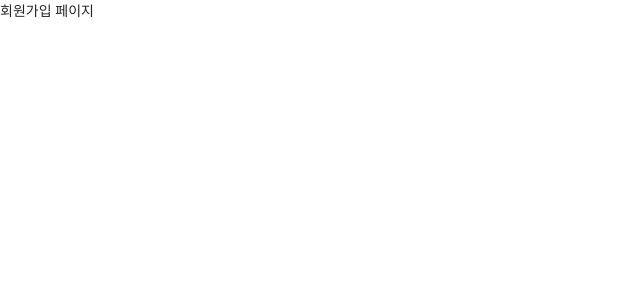
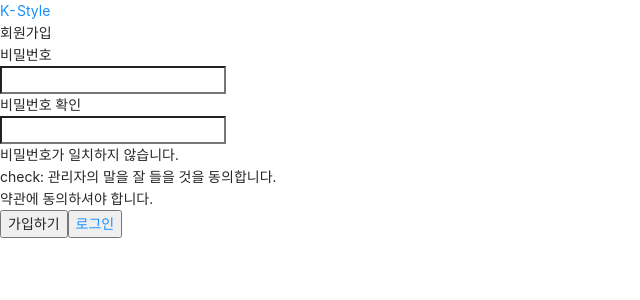
Before and after one commit to KYH9800/e-Library, a Next.js app in the folder prepare/front/: page /signup in a window 1280 px wide. Shown: the top 300 px of the page, without its empty margins (0-640 px from the left). Built offline with nearby package versions, Linux system fonts and the light colour scheme.

Commit message:
setting login && signup html

```diff
--- a/prepare/front/components/MainHeader.js
+++ b/prepare/front/components/MainHeader.js
@@ -12,7 +12,10 @@ const MainHeader = () => {
       <Position>
         <p>
           <Link href="/login">
-            <a>로그인 및 회원가입</a>
+            <a>로그인</a>
+          </Link>
+          <Link href="/signup">
+            <a> 회원가입</a>
           </Link>
         </p>
         <nav>
--- a/prepare/front/pages/customer.js
+++ b/prepare/front/pages/customer.js
@@ -1,5 +1,5 @@
 import React from 'react';
-
+// import AppLayout from '../components/AppLayout';
 import MainHeader from '../components/MainHeader';
 
 const Customer = () => {
--- a/prepare/front/pages/signup.js
+++ b/prepare/front/pages/signup.js
@@ -1,10 +1,43 @@
+import Link from 'next/link';
 import React from 'react';
 
 const Signup = () => {
+  // todo
+
   return (
-    <>
-      <div>회원가입 페이지</div>
-    </>
+    <form>
+      <div>
+        <Link href="/">
+          <a>K-Style</a>
+        </Link>
+      </div>
+      <div>회원가입</div>
+      <div>
+        <label htmlFor="user-password">비밀번호</label>
+        <br />
+        <input type="password" name="user-password" required />
+      </div>
+      <div>
+        <label htmlFor="user-password-check">비밀번호 확인</label>
+        <br />
+        <input type="password" name="user-password-check" required />
+        <div>비밀번호가 일치하지 않습니다.</div>
+        <div>
+          <checkbox name="user-term">check: 관리자의 말을 잘 들을 것을 동의합니다.</checkbox>
+          <div>약관에 동의하셔야 합니다.</div>
+        </div>
+        <div>
+          <button type="submit" htmlType="submit">
+            가입하기
+          </button>
+          <button>
+            <Link href="/login">
+              <a>로그인</a>
+            </Link>
+          </button>
+        </div>
+      </div>
+    </form>
   );
 };
 
--- /dev/null
+++ b/prepare/front/styled-components/loginStyle.js
@@ -0,0 +1,5 @@
+import styled from 'styled-components';
+
+export const aaaa = styled.div`
+  // todo
+`;
--- /dev/null
+++ b/prepare/front/styled-components/signupStyle.js
@@ -0,0 +1,5 @@
+import styled from 'styled-components';
+
+export const aaaa = styled.div`
+  // todo
+`;
```
Also changed, not shown: prepare/front/pages/login.js (+14 -1 lines).
